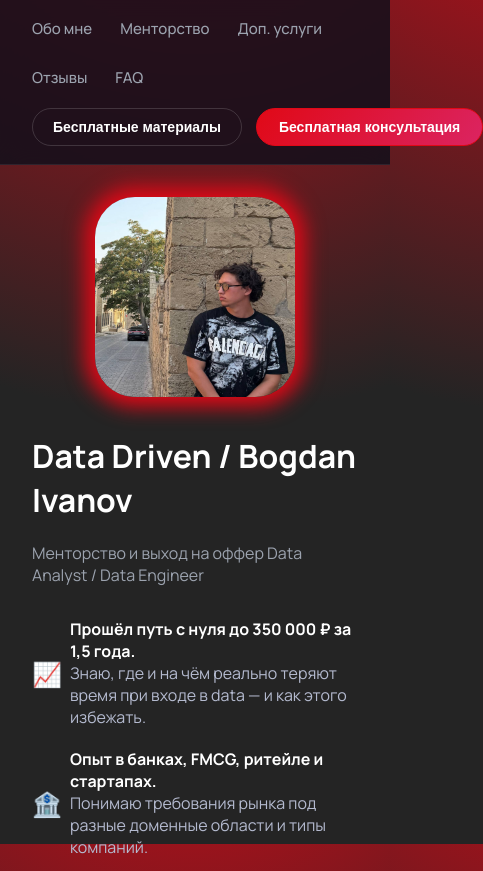
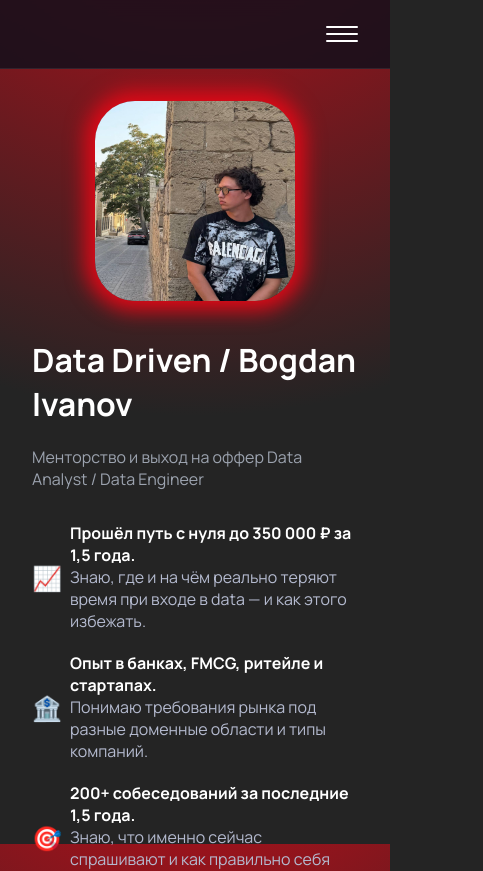
Before and after one commit to terzace/data-driven, a React (Vite) app: page / in a window 390 px wide. Shown: the top 871 px of the page, 483 px wide, since content can reach past the window. Built offline with nearby package versions, Linux system fonts and the light colour scheme.

Commit message:
Fix header responsiveness with a mobile hamburger menu

```diff
--- a/src/components/header/Header.module.scss
+++ b/src/components/header/Header.module.scss
@@ -10,15 +10,60 @@
 }
 
 .inner {
+  position: relative;
   display: flex;
   align-items: center;
   justify-content: space-between;
-  flex-wrap: wrap;
   gap: 20px;
 
   max-width: 1200px;
   margin: 0 auto;
   padding: 18px 32px;
+}
+
+.burger {
+  display: none;
+  flex-direction: column;
+  justify-content: center;
+  gap: 5px;
+
+  width: 32px;
+  height: 32px;
+  padding: 0;
+  margin-left: auto;
+  background: none;
+  border: none;
+  cursor: pointer;
+  z-index: 2;
+}
+
+.burger span {
+  display: block;
+  height: 2px;
+  width: 100%;
+  background-color: #ffffff;
+  border-radius: 2px;
+  transition: all 0.3s ease;
+}
+
+.burgerOpen span:nth-child(1) {
+  transform: translateY(7px) rotate(45deg);
+}
+
+.burgerOpen span:nth-child(2) {
+  opacity: 0;
+}
+
+.burgerOpen span:nth-child(3) {
+  transform: translateY(-7px) rotate(-45deg);
+}
+
+.menu {
+  display: flex;
+  align-items: center;
+  justify-content: space-between;
+  flex: 1;
+  gap: 20px;
 }
 
 .nav {
@@ -79,3 +124,48 @@
 .ctaButton:hover {
   transform: scale(1.05);
 }
+
+@media (max-width: 860px) {
+  .burger {
+    display: flex;
+  }
+
+  .menu {
+    display: none;
+
+    position: absolute;
+    top: 100%;
+    left: 0;
+    right: 0;
+
+    flex-direction: column;
+    align-items: stretch;
+    gap: 24px;
+
+    background-color: #12101c;
+    border-bottom: 1px solid rgba(255, 255, 255, 0.08);
+    padding: 24px 32px 32px;
+    box-shadow: 0 16px 24px rgba(0, 0, 0, 0.3);
+  }
+
+  .menuOpen {
+    display: flex;
+  }
+
+  .nav {
+    flex-direction: column;
+    gap: 18px;
+  }
+
+  .actions {
+    flex-direction: column;
+    align-items: stretch;
+    gap: 12px;
+  }
+
+  .materialsButton,
+  .ctaButton {
+    width: 100%;
+    text-align: center;
+  }
+}
--- a/src/components/header/Header.tsx
+++ b/src/components/header/Header.tsx
@@ -1,3 +1,4 @@
+import { useState } from 'react'
 import { LINKS } from '../../constants'
 import styles from './Header.module.scss'
 
@@ -10,12 +11,28 @@ const NAV_LINKS = [
 ]
 
 function Header() {
+  const [isOpen, setIsOpen] = useState(false)
+
+  const closeMenu = () => setIsOpen(false)
+
   return (
     <header className={styles.wrapper}>
       <div className={styles.inner}>
+        <button
+          className={isOpen ? `${styles.burger} ${styles.burgerOpen}` : styles.burger}
+          onClick={() => setIsOpen((open) => !open)}
+          aria-label="Открыть меню"
+          aria-expanded={isOpen}
+        >
+          <span />
+          <span />
+          <span />
+        </button>
+
+        <div className={isOpen ? `${styles.menu} ${styles.menuOpen}` : styles.menu}>
           <nav className={styles.nav}>
             {NAV_LINKS.map((link) => (
-            <a key={link.href} href={link.href}>{link.label}</a>
+              <a key={link.href} href={link.href} onClick={closeMenu}>{link.label}</a>
             ))}
           </nav>
 
@@ -28,6 +45,7 @@ function Header() {
             </button>
           </div>
         </div>
+      </div>
     </header>
   )
 }
```
Lines whose indentation alone changed are shown as unchanged.
